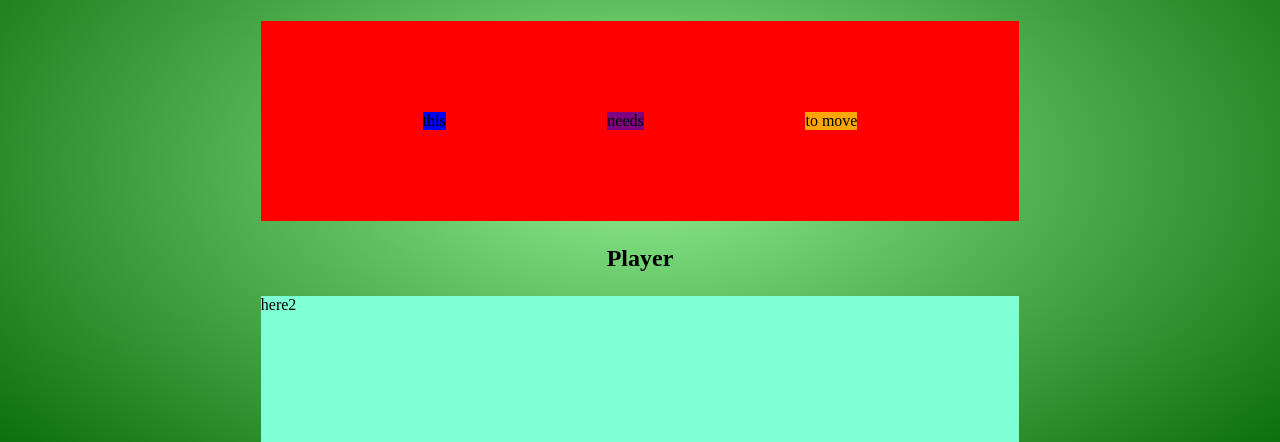
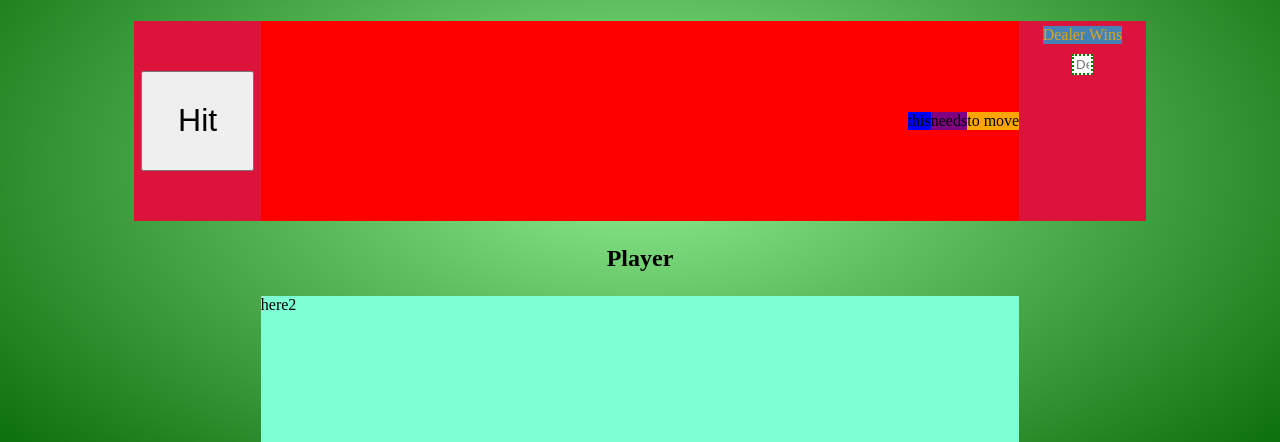
Before and after one commit to vrkljam/Blackjack, a plain HTML site: page index.html in a window 1280 px wide. Shown: the part 173-615 px from the top of the page. Drawn offline with Linux system fonts and the light colour scheme.

Commit message:
making progress on placing items in dealer section

```diff
--- a/index.html
+++ b/index.html
@@ -16,27 +16,38 @@
         <p class="symbols" id="diamonds">♦</p>
     </div>
 
-
     <button id="startBtn">Start</button>
     <button id="playAgain">Reset</button>
+
     <div>
 
         <h3>Dealer</h3>
+
+        <div id="dealContainer">
+            <div id="leftSide">
+            <button id="dHit">Hit</button>
             </div>
+
             <div id = "test">
 
                 <div class ='subDiv one'>this</div>
                 <div class ='subDiv two'>needs</div>
                 <div class ='subDiv three'>to move</div>
+
             </div>
-<div id="'dealer something">
+            <div id="rightSide">
+                <label for="dScore" id ='dealerWinLabel'>Dealer Wins</label>
+                <input type="text" placeholder='Dealer Wins' name="dScore" id="dScore">
+            </div>
+    </div>
+<!-- <div id="'dealer something">
 <div></div>
 <div></div>
 <div></div>
 <div></div>
 <div></div>
 
-</div>
+</div> -->
 
 <h3>Player</h3>
     <div id = "testTwo">here2
@@ -60,12 +71,9 @@
 
     <!-- <div id = "playing area">
         <div id="dealerCards">
-            <label for="dScore" id ='dealerWinLabel'>Wins</label>
-            <input type="text" placeholder='Dealer Wins' name="dScore" id="dScore">
             <h2>Dealer</h2>
             <label for="dCardTotal" id="dCardTotalLabel">Card Total</label>
             <input type="text" placeholder='Dealer Card Total' name="cardTotal" id="dCardTotal">
-            <button id="dHit">Hit</button>
         </div> -->
 
 <!--
--- a/style.css
+++ b/style.css
@@ -2,6 +2,7 @@ body{
     /* background-color: rgba(52, 145, 52, 0.9); */
     background-image: radial-gradient(lightgreen,darkgreen);
     background-size: contain;
+
     /* display:grid;
     grid-template-columns: 30% 30% 30%; */
 }
@@ -9,27 +10,83 @@ body{
     background-color: lightgray;
     border: 2px solid black;
 } */
+#dealContainer{
+    display:flex;
+    margin: 0 auto;
+    justify-content: center;
+}
+#leftSide{
+    display: flex;
+    height: 200px;
+    width: 10%;
+    background-color: crimson;
+    margin-right: 0;
+    align-items: center;
+    justify-content: center;
+}
+#dHit {
+height: 50%;
+width: 90%;
+font-size: 2em;
+
+}
 
 #test {
     height: 200px;
     width: 60%;
-    margin: 0 auto;
+    margin-right: 0;
     background-color: red;
     display: flex;
-    align-items:center;
-    justify-content: space-evenly;
+    align-items:flex-start;
+    justify-content:end;
 
 }
 .one{
     background-color: blue;
+    align-self: center;
 
 }
 .two {
+    /* display: flex;
+    justify-content: flex-end; */
+    align-self: center;
     background-color:purple;
 }
 .three{
+    order: 3;
     background-color: orange;
+    align-self: center;
+
 }
+
+#rightSide{
+    display: flex;
+    height: 200px;
+    width: 10%;
+    background-color: crimson;
+    margin-left: 0;
+    flex-direction: column;
+    align-items: center;
+    justify-content: flex-start;
+}
+/* ************************ !!*/
+label[for=dScore]{
+    background-color: steelblue;
+    color: goldenrod;
+}
+
+#dScore{
+    border: 2px dotted green;
+    color: green;
+    width: auto;
+}
+/* **********************!! */
+
+
+
+
+
+
 
 #testTwo {
     height: 200px;
@@ -144,15 +201,7 @@ flex:1;
     border-radius: 10%;
 
 }
-#dHit {
-    /* justify-self: flex-end; */
-    /* display: block; */
-    /* position: relative;
-    top: 150px;
-    left: -70px;
-    width: 30%; */
 
-}
 #playerName {
 }
 .hidden{
```
Lines whose indentation alone changed are shown as unchanged.
